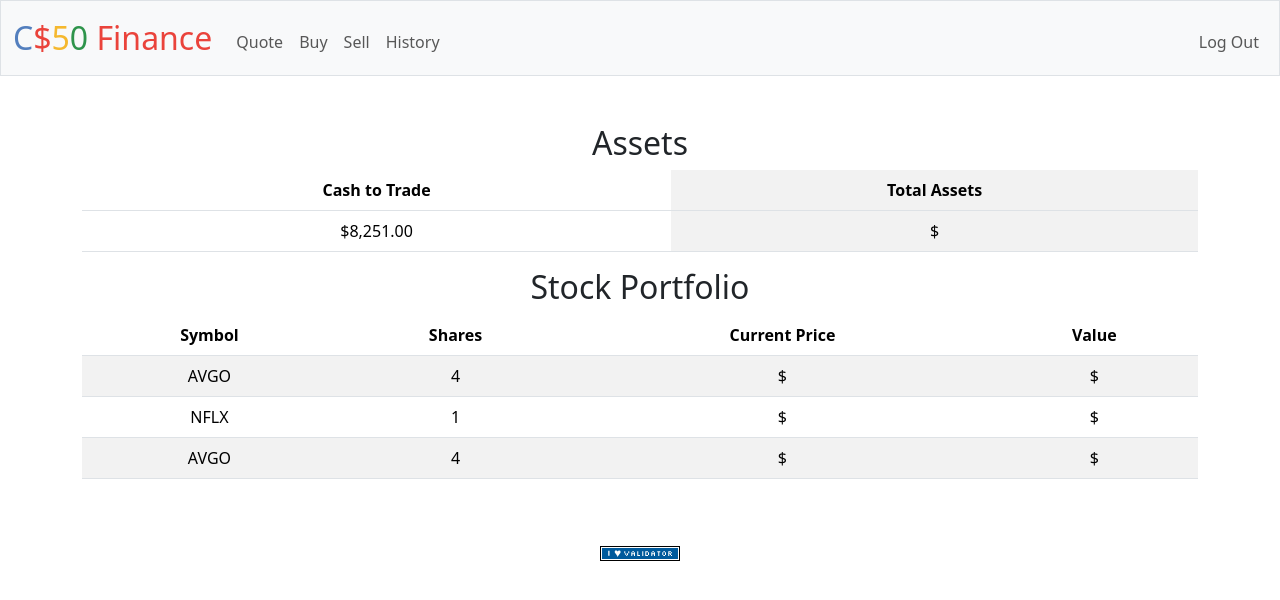
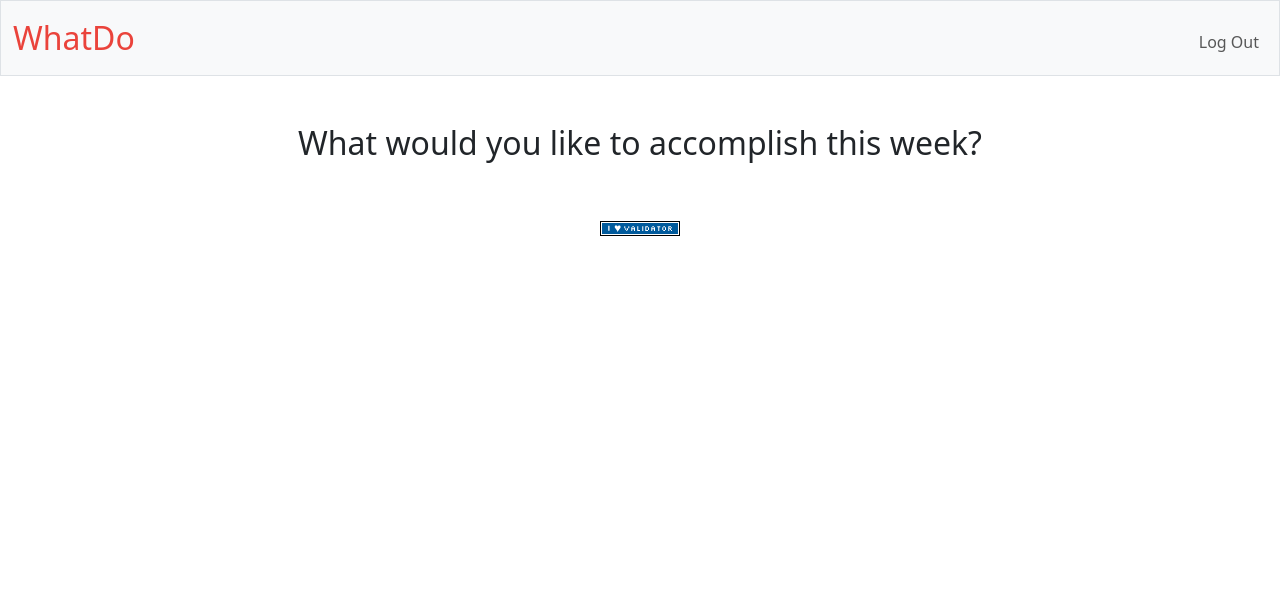
Before and after one commit to Kwmcdou/Whatdo, a Flask app: page / in a window 1280 px wide. Shown: the top 600 px of the page. Run offline with Flask 3, Linux system fonts and the light colour scheme; a user stored in the database is signed in; data that the repository does not hold is empty; some libraries are stand-ins or nearby versions.

Commit message:
refactor frontend to whatdo

```diff
--- a/app.py
+++ b/app.py
@@ -5,13 +5,10 @@ from flask import Flask, flash, redirect, render_template, request, session
 from flask_session import Session
 from werkzeug.security import check_password_hash, generate_password_hash
 
-from helpers import apology, login_required, lookup, usd
+from helpers import apology, login_required
 
 # Configure application
 app = Flask(__name__)
-
-# Custom filter
-app.jinja_env.filters["usd"] = usd
 
 # Configure session to use filesystem (instead of signed cookies)
 app.config["SESSION_PERMANENT"] = False
@@ -19,7 +16,7 @@ app.config["SESSION_TYPE"] = "filesystem"
 Session(app)
 
 # Configure CS50 Library to use SQLite database
-db = SQL("sqlite:///finance.db")
+db = SQL("sqlite:///whatdo.db")
 
 
 @app.after_request
@@ -34,125 +31,8 @@ def after_request(response):
 @app.route("/")
 @login_required
 def index():
-    """Show portfolio of stocks"""
 
-    # Get user cash from db
-    cashResults = db.execute(
-        "SELECT cash FROM users WHERE id = ?", session["user_id"]
-    )
-    cash = cashResults[0]["cash"]
-
-    # Get user stocks form db
-    stockResults = db.execute(
-        "SELECT *, SUM(shares) AS [total_shares] FROM stocks WHERE user_id = ? GROUP BY symbol", session["user_id"]
-    )
-
-    # Total and format user data
-    total = 0
-    for stock in stockResults:
-        quote = lookup(stock["symbol"])
-        if quote:
-            stock["current_price"] = quote["price"]
-            price = stock["current_price"]
-            total += stock["shares"] * price
-            stock["value"] = stock["total_shares"] * price
-
-            # Format current_price and value using usd function
-            stock["current_price"] = usd(stock["current_price"])
-            stock["value"] = usd(stock["value"])
-
-    # Update total to assets + cash
-    total += cash
-
-    # Format cash and total using usd function
-    cash = usd(cash)
-    total = usd(total)
-
-    return render_template("index.html", cash=cash, stocks=stockResults, total=total)
-
-
-@app.route("/buy", methods=["GET", "POST"])
-@login_required
-def buy():
-    """Buy shares of stock"""
-
-    # Purchase stock so long as the user can afford it
-    if request.method == "POST":
-
-        # Get symbol input from form
-        symbol = request.form.get("symbol")
-        symbol = symbol.upper()
-        if not symbol:
-            return apology("please enter a stock symbol", 400)
-
-        # Get shares input from form
-        shares = request.form.get("shares")
-
-        # Ensure shares was submitted
-        if not shares:
-            return apology("please enter the number of shares", 400)
-
-        # Ensure shares is a digit
-        if not shares.isdigit():
-            return apology("please enter a valid number of shares", 400)
-
-        # Ensure shares is greater than 0
-        if not int(shares) > 0:
-            return apology("please enter a valid number of shares", 400)
-
-        # Lookup quote for symbol
-        quote_results = lookup(symbol)
-        if quote_results == None:
-            return apology("stock symbol not found", 400)
-
-        # Calculate total cost (price * shares)
-        cost = int(quote_results["price"]) * int(request.form.get("shares"))
-
-        # Check if user has cash available for purchase
-        cash = db.execute(
-            "SELECT cash FROM users WHERE id = ?", session["user_id"]
-        )
-        available = cash[0]["cash"]
-        remaining = available - cost
-
-        if remaining < 0:
-            return apology("not enough cash", 400)
-
-        # Update cash remaining after purchase
-        db.execute(
-            "UPDATE users SET cash = ? WHERE id = ?", remaining, session["user_id"]
-        )
-
-        # Update user's stocks after purchase
-        db.execute(
-            "INSERT INTO stocks (symbol, shares, amount, user_id, transaction_type) VALUES (?, ?, ?, ?, ?)", symbol, shares, quote_results[
-                "price"], session["user_id"], 'buy'
-        )
-
-        return redirect("/")
-
-    # Render buy page
-    else:
-        return render_template("buy.html")
-
-
-@app.route("/history")
-@login_required
-def history():
-    """Show history of transactions"""
-
-    # Get user stocks from db
-    stocks = db.execute(
-        "SELECT symbol, shares, amount, timestamp, transaction_type FROM stocks WHERE user_id = ? ORDER BY timestamp DESC", session[
-            "user_id"]
-    )
-
-    # Format amount as usd
-    for stock in stocks:
-        stock["amount"] = usd(stock["amount"])
-
-    return render_template("history.html", stocks=stocks)
-
+    return render_template("index.html")
 
 @app.route("/login", methods=["GET", "POST"])
 def login():
@@ -204,32 +84,6 @@ def logout():
     # Redirect user to login form
     return redirect("/")
 
-
-@app.route("/quote", methods=["GET", "POST"])
-@login_required
-def quote():
-    """Get stock quote."""
-    if request.method == "POST":
-
-        # Validate stock symbol input
-        if not request.form.get("symbol"):
-            return apology("must provide valid stock symbol", 400)
-
-        # Lookup stock symbol
-        quote_results = lookup(request.form.get("symbol"))
-
-        # Validate lookup response is not none
-        if quote_results == None:
-            return apology("stock symbol not found", 400)
-
-        # Format price as USD
-        quote_results["price"] = usd(quote_results["price"])
-
-        # Display quote results
-        return render_template("quote.html", name=quote_results["name"], price=quote_results["price"], symbol=quote_results["symbol"])
-
-    else:
-        return render_template("quote.html")
 
 
 @app.route("/register", methods=["GET", "POST"])
@@ -285,78 +139,3 @@ def register():
     # User reached route via GET (as by clicking a link or via redirect)
     else:
         return render_template("register.html")
-
-
-@app.route("/sell", methods=["GET", "POST"])
-@login_required
-def sell():
-    """Sell shares of stock"""
-
-    # Sell stock so long as the user has shares to sell
-    if request.method == "POST":
-
-        # Get symbol from form
-        symbol = request.form.get("symbol")
-        symbol = symbol.upper()
-
-        # Check that symbol was submitted
-        if not symbol:
-            return apology("please enter a stock symbol", 400)
-
-        # Get user's stocks from db
-        stocks = db.execute(
-            "SELECT *, SUM(shares) AS [total_shares] FROM stocks WHERE user_id = ? GROUP BY symbol", session["user_id"]
-        )
-
-        # Get shares from form
-        shares = request.form.get("shares")
-
-        # Check that shares was submitted
-        if not shares:
-            return apology("please enter the number of shares", 400)
-
-        # Check that user has stocks and amount to sell
-        for stock in stocks:
-            if stock["symbol"] == symbol and stock["total_shares"] < int(shares):
-                return apology("not enough shares to sell", 400)
-
-        # Format shares as negative(credit) for the stocks db
-        shares = int(shares)
-        shares = shares * (-1)
-
-        # Lookup current price of stock for sale
-        quote_results = lookup(symbol)
-        if quote_results == None:
-            return apology("stock symbol not found", 400)
-
-        # Calculate the total credit for sale (shares * price)
-        credit = int(quote_results["price"]) * int(request.form.get("shares"))
-
-        # Get user's current cash balance from the db
-        cash = db.execute(
-            "SELECT cash FROM users WHERE id = ?", session["user_id"]
-        )
-        cash = cash[0]["cash"]
-        # Calculate balance after transaction
-        balance = cash + credit
-
-        # Update user's cash to reflect the new balance
-        db.execute(
-            "UPDATE users SET cash = ? WHERE id = ?", balance, session["user_id"]
-        )
-
-        # Update user's stocks leger with new transaction
-        db.execute(
-            "INSERT INTO stocks (symbol, shares, amount, user_id, transaction_type) VALUES (?, ?, ?, ?, ?)", symbol, shares, quote_results[
-                "price"], session["user_id"], 'sell'
-        )
-
-        return redirect("/")
-
-    else:
-        # Get user's stocks to populate options for the select element
-        stocks = db.execute(
-            "SELECT *, SUM(shares) AS [total_shares] FROM stocks WHERE user_id = ? GROUP BY symbol", session["user_id"]
-        )
-
-        return render_template("sell.html", stocks=stocks)
--- a/helpers.py
+++ b/helpers.py
@@ -45,25 +45,6 @@ def login_required(f):
     return decorated_function
 
 
-def lookup(symbol):
-    """Look up quote for symbol."""
-    url = f"https://finance.cs50.io/quote?symbol={symbol.upper()}"
-    try:
-        response = requests.get(url)
-        response.raise_for_status()  # Raise an error for HTTP error responses
-        quote_data = response.json()
-        return {
-            "name": quote_data["companyName"],
-            "price": quote_data["latestPrice"],
-            "symbol": symbol.upper()
-        }
-    except requests.RequestException as e:
-        print(f"Request error: {e}")
-    except (KeyError, ValueError) as e:
-        print(f"Data parsing error: {e}")
-    return None
-
-
 def usd(value):
     """Format value as USD."""
     return f"${value:,.2f}"
--- a/templates/index.html
+++ b/templates/index.html
@@ -1,45 +1,9 @@
 {% extends "layout.html" %}
 
 {% block title %}
-    Portfolio
+    Event
 {% endblock %}
 
 {% block main %}
-    <h2>Assets</h2>
-    <table class="table table-striped-columns">
-        <thead>
-            <tr>
-                <th scope="col">Cash to Trade</th>
-                <th scope="col">Total Assets</th>
-            </tr>
-        </thead>
-        <tbody>
-            <tr>
-                <td>{{ cash }}</td>
-                <td>{{ total }}</td>
-            </tr>
-        </tbody>
-    </table>
-    <h2>Stock Portfolio</h2>
-    <table class="table table-striped">
-        <thead>
-            <tr>
-                <th scope="col">Symbol</th>
-                <th scope="col">Shares</th>
-                <th scope="col">Current Price</th>
-                <th scope="col">Value</th>
-            </tr>
-        </thead>
-        <tbody>
-            {% for stock in stocks %}
-                <tr>
-                    <td>{{ stock.symbol }}</td>
-                    <td>{{ stock.total_shares }}</td>
-                    <td>{{ stock.current_price }}</td>
-                    <td>{{ stock.value }}</td>
-                </tr>
-            {% endfor %}
-        </tbody>
-    </table>
-
+    <h2>What would you like to accomplish this week?</h2>
 {% endblock %}
--- a/templates/layout.html
+++ b/templates/layout.html
@@ -16,7 +16,7 @@
 
         <link href="/static/styles.css" rel="stylesheet">
 
-        <title>C$50 Finance: {% block title %}{% endblock %}</title>
+        <title>WhatDo {% block title %}{% endblock %}</title>
 
     </head>
 
@@ -24,17 +24,13 @@
 
         <nav class="bg-light border navbar navbar-expand-md navbar-light">
             <div class="container-fluid">
-                <a class="navbar-brand" href="/"><span class="blue">C</span><span class="red">$</span><span class="yellow">5</span><span class="green">0</span> <span class="red">Finance</span></a>
+                <a class="navbar-brand" href="/"><span class="red">WhatDo</span></a>
                 <button aria-controls="navbar" aria-expanded="false" aria-label="Toggle navigation" class="navbar-toggler" data-bs-target="#navbar" data-bs-toggle="collapse" type="button">
                     <span class="navbar-toggler-icon"></span>
                 </button>
                 <div class="collapse navbar-collapse" id="navbar">
                     {% if session["user_id"] %}
                         <ul class="navbar-nav me-auto mt-2">
-                            <li class="nav-item"><a class="nav-link" href="/quote">Quote</a></li>
-                            <li class="nav-item"><a class="nav-link" href="/buy">Buy</a></li>
-                            <li class="nav-item"><a class="nav-link" href="/sell">Sell</a></li>
-                            <li class="nav-item"><a class="nav-link" href="/history">History</a></li>
                         </ul>
                         <ul class="navbar-nav ms-auto mt-2">
                             <li class="nav-item"><a class="nav-link" href="/logout">Log Out</a></li>
```
Also changed, not shown: templates/buy.html (deleted, +0 -17 lines), templates/history.html (deleted, +0 -32 lines), templates/quote.html (deleted, +0 -45 lines), templates/sell.html (deleted, +0 -24 lines), finance.db (deleted), whatdo.db (added), 2 other files.
